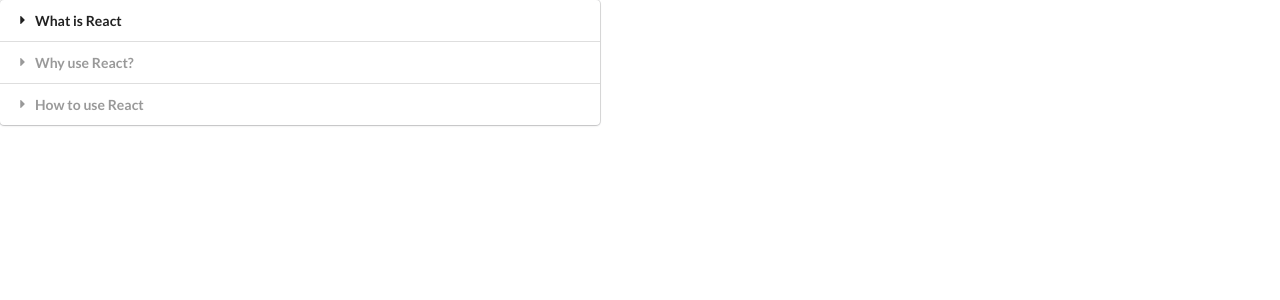
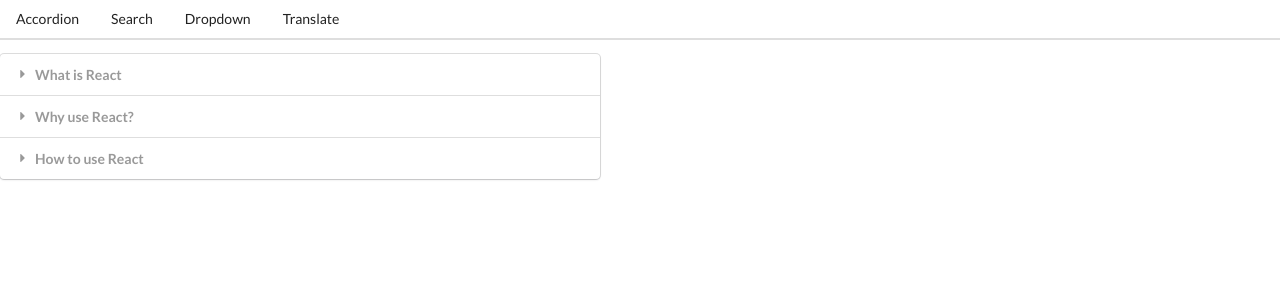
Before and after one commit to Saadulkhaf/React, a React (Create React App) app in the folder widgets/: page / in a window 1280 px wide. Shown: the top 300 px of the page. Built offline with nearby package versions, Linux system fonts and the light colour scheme.

Commit message:
navigation and project completed

```diff
--- a/widgets/src/App.js
+++ b/widgets/src/App.js
@@ -4,6 +4,7 @@ import Search from "./components/Search";
 import Dropdown from "./components/Dropdown";
 import Translate from "./components/Translate";
 import Route from "./components/Route";
+import Header from "./components/Header";
 
 const items = [
   {
@@ -40,6 +41,7 @@ export default () => {
 
   return (
     <div>
+      <Header />
       <Route path={"/"}>
         <Accordion items={items} />
       </Route>
--- /dev/null
+++ b/widgets/src/components/Header.js
@@ -0,0 +1,23 @@
+import React from "react";
+import Link from "./Link";
+
+const Header = () => {
+  return (
+    <div className="ui secondary pointing menu">
+      <Link href="/" className="item">
+        Accordion
+      </Link>
+      <Link href="/list" className="item">
+        Search
+      </Link>
+      <Link href="/dropdown" className="item">
+        Dropdown
+      </Link>
+      <Link href="/translate" className="item">
+        Translate
+      </Link>
+    </div>
+  );
+};
+
+export default Header;
--- /dev/null
+++ b/widgets/src/components/Link.js
@@ -0,0 +1,23 @@
+import React from "react";
+
+const Link = ({ className, href, children }) => {
+  const onClick = (event) => {
+    if (event.metaKey || event.ctrlKey) {
+      return;
+    }
+
+    event.preventDefault();
+    window.history.pushState({}, "", href);
+
+    const navEvent = new PopStateEvent("popstate");
+    window.dispatchEvent(navEvent);
+  };
+
+  return (
+    <a onClick={onClick} className={className} href={href}>
+      {children}
+    </a>
+  );
+};
+
+export default Link;
--- a/widgets/src/components/Route.js
+++ b/widgets/src/components/Route.js
@@ -1,5 +1,20 @@
+import { useEffect, useState } from "react";
+
 const Route = ({ path, children }) => {
-  return window.location.pathname === path ? children : null;
+  const [currentPath, setCurrentPath] = useState(window.location.pathname);
+
+  useEffect(() => {
+    const onLocationChange = () => {
+      setCurrentPath(window.location.pathname);
+    };
+
+    window.addEventListener("popstate", onLocationChange);
+
+    return () => {
+      window.removeEventListener("popstate", onLocationChange);
+    };
+  }, []);
+  return currentPath === path ? children : null;
 };
 
 export default Route;
```
